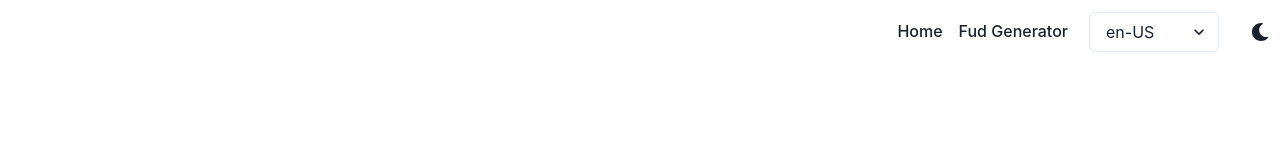
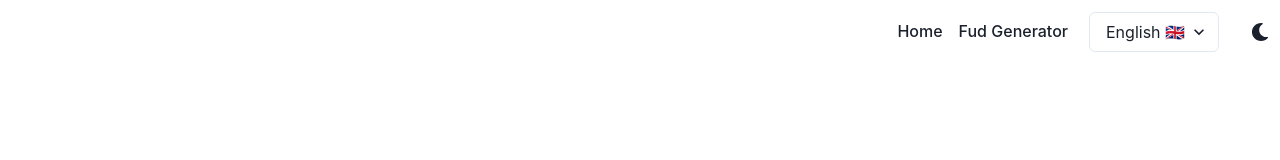
Before and after one commit to erkanercan/MCRN-Holders, a React (Create React App) app: page / in a window 1280 px wide. Shown: the top 160 px of the page. Built offline with nearby package versions, Linux system fonts and the light colour scheme.

Commit message:
what have I done?

```diff
--- a/src/components/LanguageSwitcher.tsx
+++ b/src/components/LanguageSwitcher.tsx
@@ -17,13 +17,13 @@ export const LanguageSwitcher = () => {
     <Box px="5px">
       {ready && (
         <Select placeholder={t(i18n.language)} onChange={onLanguageChange}>
-          {i18n.language === "en-GB" ? (
-            <option key="tr-TR" value="tr-TR">
-              {t("tr-TR")}
+          {i18n.language === "en" ? (
+            <option key="tr" value="tr">
+              {t("tr")}
             </option>
           ) : (
-            <option key="en-GB" value="en-GB">
-              {t("en-GB")}
+            <option key="en" value="en">
+              {t("en")}
             </option>
           )}
         </Select>
--- a/src/i18n.ts
+++ b/src/i18n.ts
@@ -3,16 +3,13 @@ import { initReactI18next } from "react-i18next";
 import LanguageDetector from "i18next-browser-languagedetector";
 import Backend from "i18next-http-backend";
 
-import translationEN from "./locales/en-GB/translation.json";
-import translationTR from "./locales/tr-TR/translation.json";
+import translationEN from "./locales/en/translation.json";
+import translationTR from "./locales/tr/translation.json";
 const resources = {
-  "en-GB": {
+  en: {
     translation: translationEN,
   },
-  "en-US": {
-    translation: translationEN,
-  },
-  "tr-TR": {
+  tr: {
     translation: translationTR,
   },
 };
@@ -23,7 +20,7 @@ i18n
   .use(initReactI18next)
   .init({
     debug: true,
-    fallbackLng: "en-GB",
+    lng: "en",
     resources,
     react: {
       useSuspense: false,
--- a/src/locales/en-GB/translation.json
+++ b/src/locales/en/translation.json
@@ -2,8 +2,8 @@
   "generateFud": "Generate a Fud!",
   "language": "Language",
   "fudPageDescription": "Unofficial Fud Generator",
-  "en-GB": "English 🇬🇧",
-  "tr-TR": "Turkish 🇹🇷",
+  "en": "English 🇬🇧",
+  "tr": "Turkish 🇹🇷",
   "homeDescription": "Coming soon with statistics and other useful tools.",
   "menuItems": {
     "Home": {
--- a/src/locales/tr-TR/translation.json
+++ b/src/locales/tr/translation.json
@@ -2,8 +2,8 @@
   "generateFud": "Fud Üret!",
   "language": "Dil",
   "fudPageDescription": "Gayrıresmi Fud Üreticisi",
-  "en-GB": "İngilizce 🇬🇧",
-  "tr-TR": "Türkçe 🇹🇷",
+  "en": "İngilizce 🇬🇧",
+  "tr": "Türkçe 🇹🇷",
   "homeDescription": "Yakında istatistik ve diğer kullanışlı araçlar ile yayında.",
   "menuItems": {
     "Home": {
```
